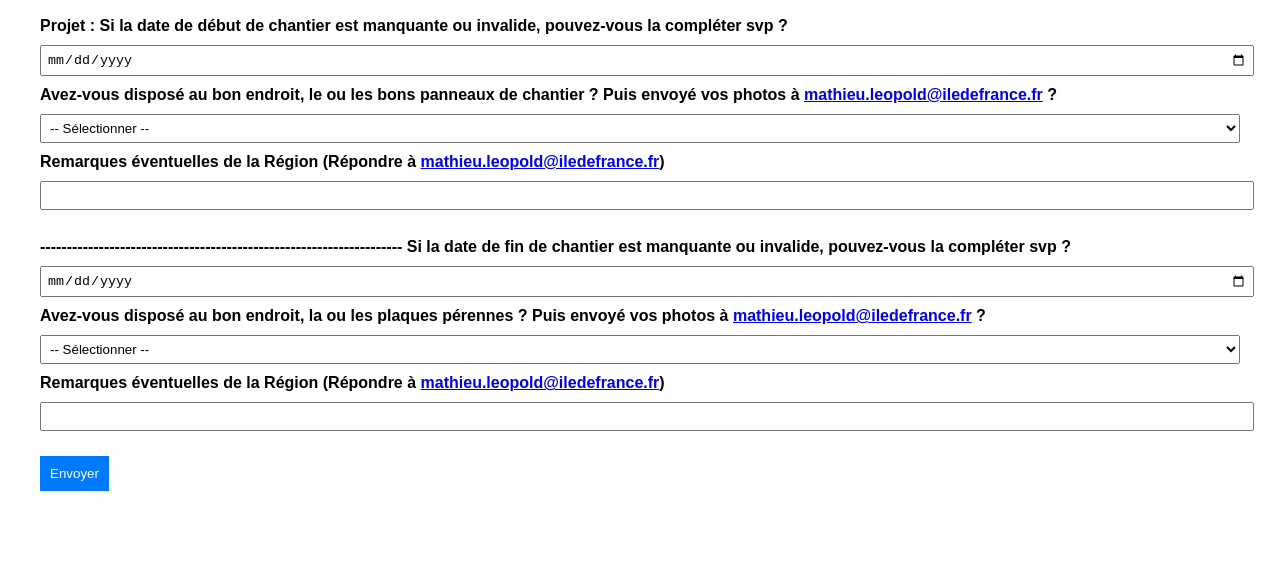
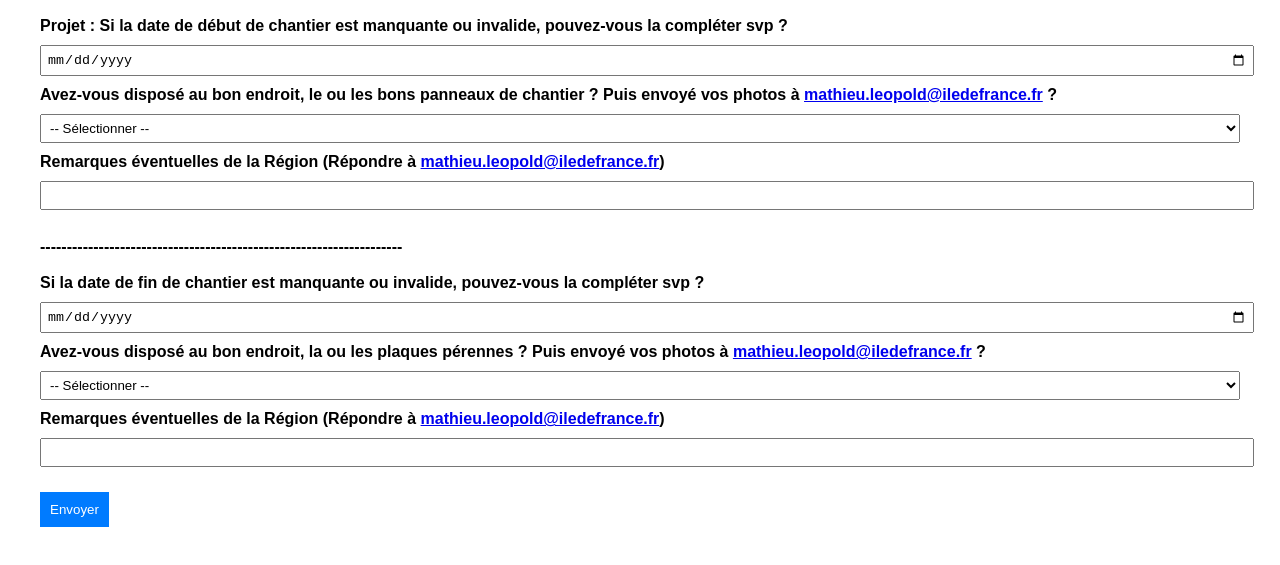
Before and after one commit to Soloqi75/questionnaire-visibilite, a plain HTML site: page index_equip.html in a window 1280 px wide. Shown: the part 107-672 px from the top of the page. Drawn offline with Linux system fonts and the light colour scheme.

Commit message:
Update index_equip.html

```diff
--- a/index_equip.html
+++ b/index_equip.html
@@ -227,7 +227,7 @@
         </label>
         <input type="text" name="okpans" id="okpans" readonly><br><br>
 
-<label for="dateDeb">--------------------------------------------------------------------</label>
+<label for="dateDeb">--------------------------------------------------------------------</label><br><br>
 
         <label for="dateFin">Si la date de fin de chantier est manquante ou invalide, pouvez-vous la compléter svp ?</label>
         <input type="date" name="dateFin" id="dateFin" required>
```
